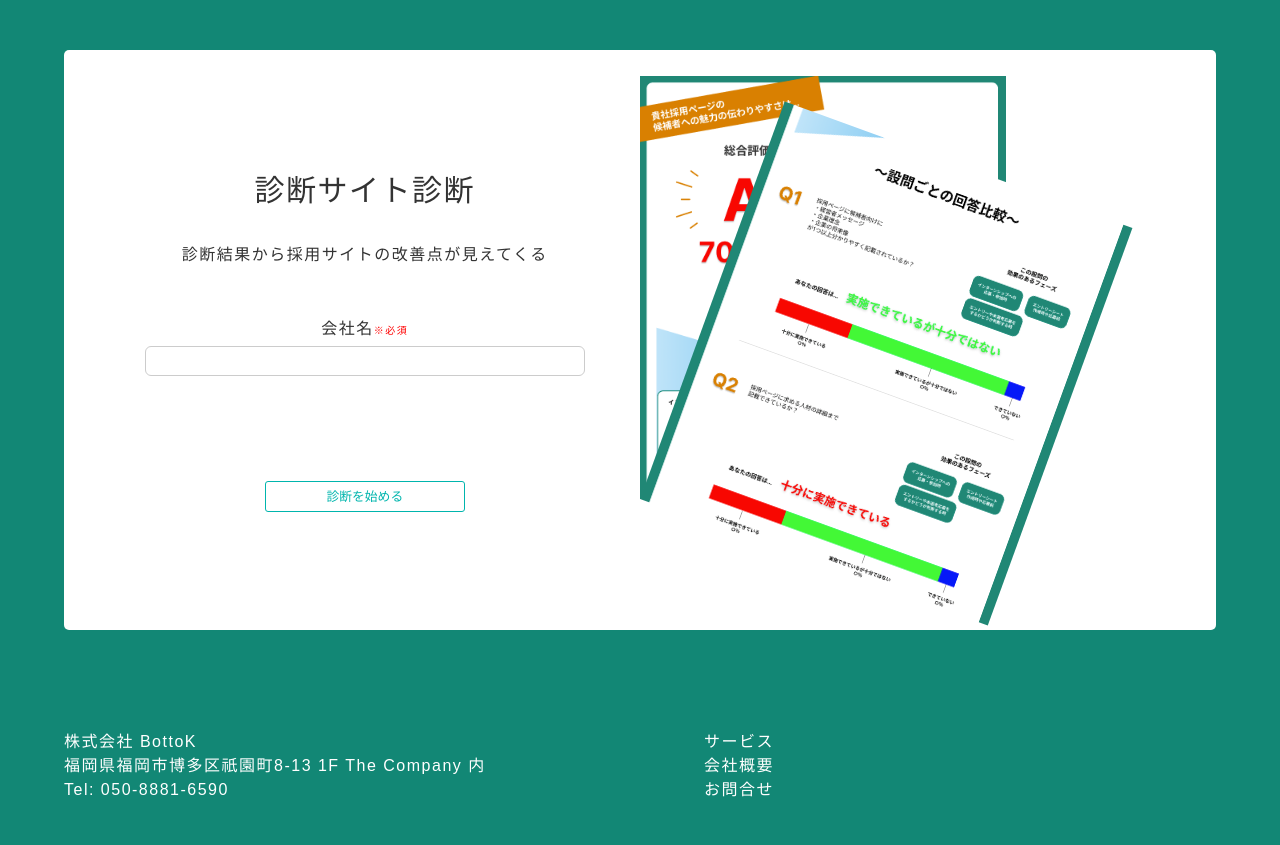
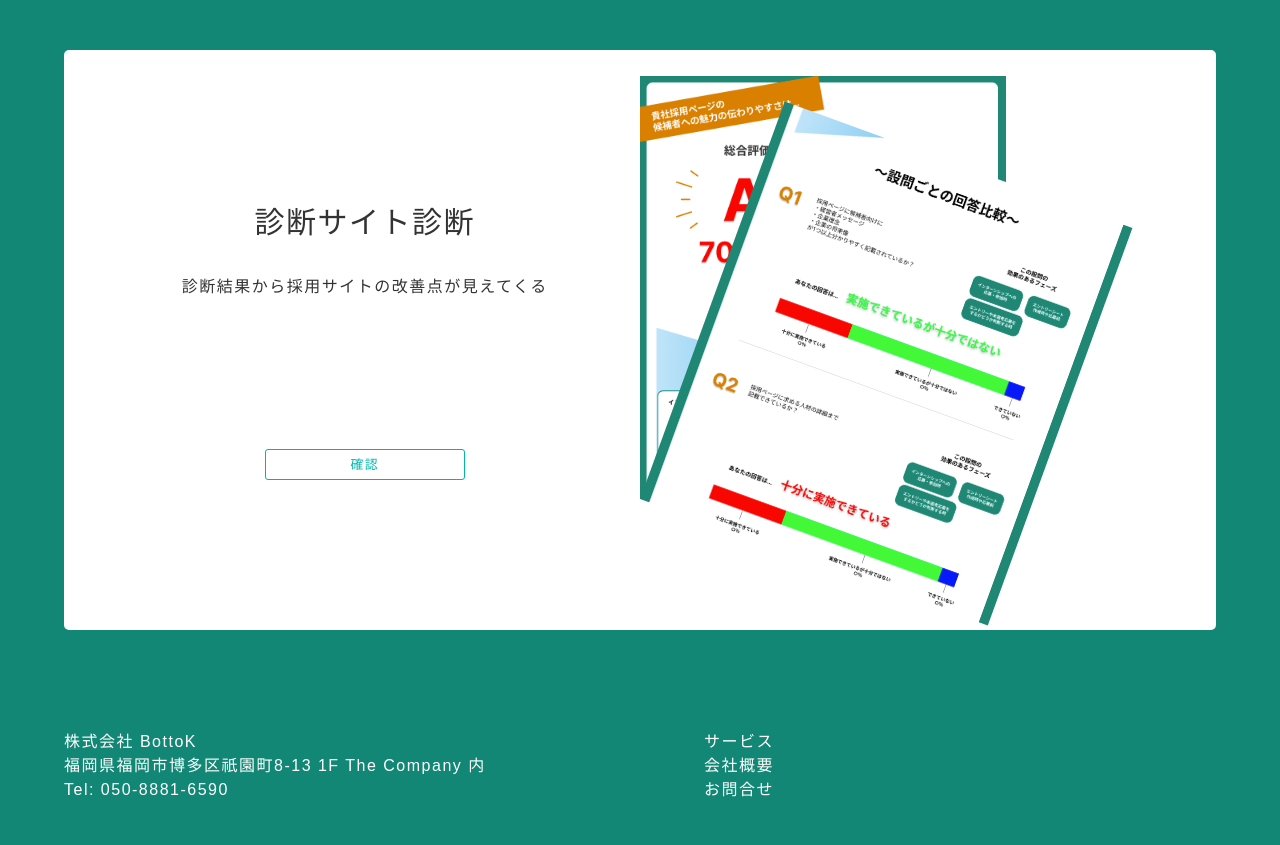
Before and after one commit to f04k04369/diagnostic-system, a Laravel app: page / in a window 1280 px wide. Shown: the part 50-895 px from the top of the page. Run offline with Laravel 8, Linux system fonts and the light colour scheme; some libraries are stand-ins or nearby versions.

Commit message:
#13 構成変更前_保存

```diff
--- a/database/seeders/UserSeeder.php
+++ b/database/seeders/UserSeeder.php
@@ -17,8 +17,12 @@ class UserSeeder extends Seeder
     {
         DB::table('users')->insert([
             'company_name' => "株式会社BottoK",
+            'name' => "山田　太郎",
+            'department_name' => "開拓部",
+            'job_title' => "課長",
             'email' => "1111111@gmail.com",
-            'name' => "山田　太郎",
+            'phone_number' => "08011112222",
+            'company_url' => "https://bottok.net/"
         ]);
     }
 }
--- a/public/css/style.css
+++ b/public/css/style.css
@@ -109,20 +109,20 @@ header .container img {
   border: 1px solid #00b5ad;
 }
 .form-container .submit-btn {
+  border: 1px #00b5ad solid;
+  border-radius: 3px;
+  color: #00b5ad;
+  display: inline-block;
+  font-size: 0.8em;
   margin-top: 100px;
+  padding: 0.4em 1.6em;
   text-align: center;
-  width: 200px;
-  display: inline-block;
-  padding: 0.4em 1.6em;
-  font-size: 0.8em;
-  color: #00b5ad;
   text-decoration: none;
+  transition: 0.4s ease;
   -webkit-user-select: none;
      -moz-user-select: none;
           user-select: none;
-  border: 1px #00b5ad solid;
-  border-radius: 3px;
-  transition: 0.4s ease;
+  width: 200px;
 }
 .form-container .submit-btn:hover {
   color: #fff;
@@ -136,12 +136,13 @@ header .container img {
   display: flex;
 }
 .home-container .home-container_left {
-  width: 50%;
-  height: auto;
-  text-align: center;
+  align-items: center;
   display: flex;
   flex-direction: column;
+  height: auto;
   justify-content: center;
+  text-align: center;
+  width: 50%;
 }
 .home-container .home-container_left h1 {
   margin-bottom: 30px;
--- a/resources/sass/_main.scss
+++ b/resources/sass/_main.scss
@@ -67,18 +67,18 @@
     }
 
     & .submit-btn {
-        margin-top: 100px;
-        text-align: center;
-        width: 200px;
-        display: inline-block;
-        padding: 0.4em 1.6em;
-        font-size: 0.8em;
-        color: #00b5ad;
-        text-decoration: none;
-        user-select: none;
         border: 1px #00b5ad solid;
         border-radius: 3px;
+        color: #00b5ad;
+        display: inline-block;
+        font-size: 0.8em;
+        margin-top: 100px;
+        padding: 0.4em 1.6em;
+        text-align: center;
+        text-decoration: none;
         transition: 0.4s ease;
+        user-select: none;
+        width: 200px;
     }
 
     & .submit-btn:hover {
@@ -97,12 +97,13 @@
 
 
     & .home-container_left {
-        width: 50%;
-        height: auto;
-        text-align: center;
+        align-items: center;
         display: flex;
         flex-direction: column;
+        height: auto;
         justify-content: center;
+        text-align: center;
+        width: 50%;
 
         & h1 {
             margin-bottom: 30px;
--- a/resources/views/diagnostic/home.blade.php
+++ b/resources/views/diagnostic/home.blade.php
@@ -5,12 +5,9 @@
         <div class="home-container_left">
             <h1>診断サイト診断</h1>
             <p>診断結果から採用サイトの改善点が見えてくる</p>
-            <form action="/question" method="post" class="form-container">
-                {{ csrf_field() }}
-                <label for="company-name">会社名<span>※必須</span></label>
-                <input type="text" name="company_name" id="company-name" class="txt-area">
-                <input class="submit-btn" type="submit" value="診断を始める" >
-            </form>
+            <a class="submit-btn" href="diagnostic/question">
+                <span>確認</span>
+            </a>
         </div>
         <div class="home-container_right">
             <img src="{{ asset('img/result_image_1.png') }}" alt="" class="img-1">
--- a/routes/web.php
+++ b/routes/web.php
@@ -14,6 +14,6 @@ use Illuminate\Support\Facades\Route;
 */
 
 Route::get('/', [\App\Http\Controllers\HomeController::class, 'home']);
-Route::post('/question', [\App\Http\Controllers\QuestionController::class, 'question']);
+Route::get('/question', [\App\Http\Controllers\QuestionController::class, 'question']);
 Route::post('/result', [\App\Http\Controllers\ResultController::class, 'result']);
 Route::post('/thanks', [\App\Http\Controllers\ResultController::class, 'form']);
```
Also changed, not shown: app/Http/Controllers/QuestionController.php (+1 -10 lines), database/migrations/2022_09_16_133421_create_users_table.php, public/mix-manifest.json.
